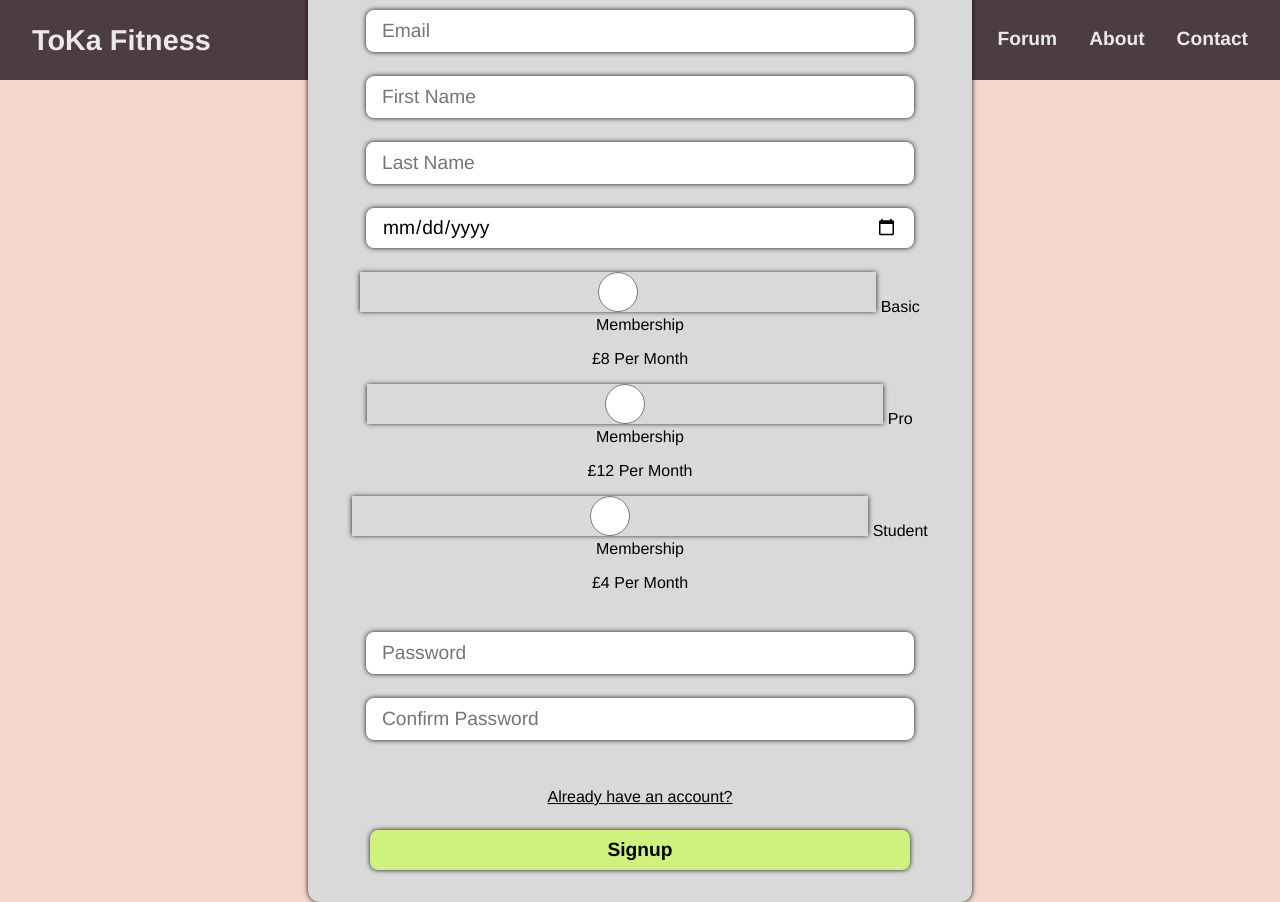
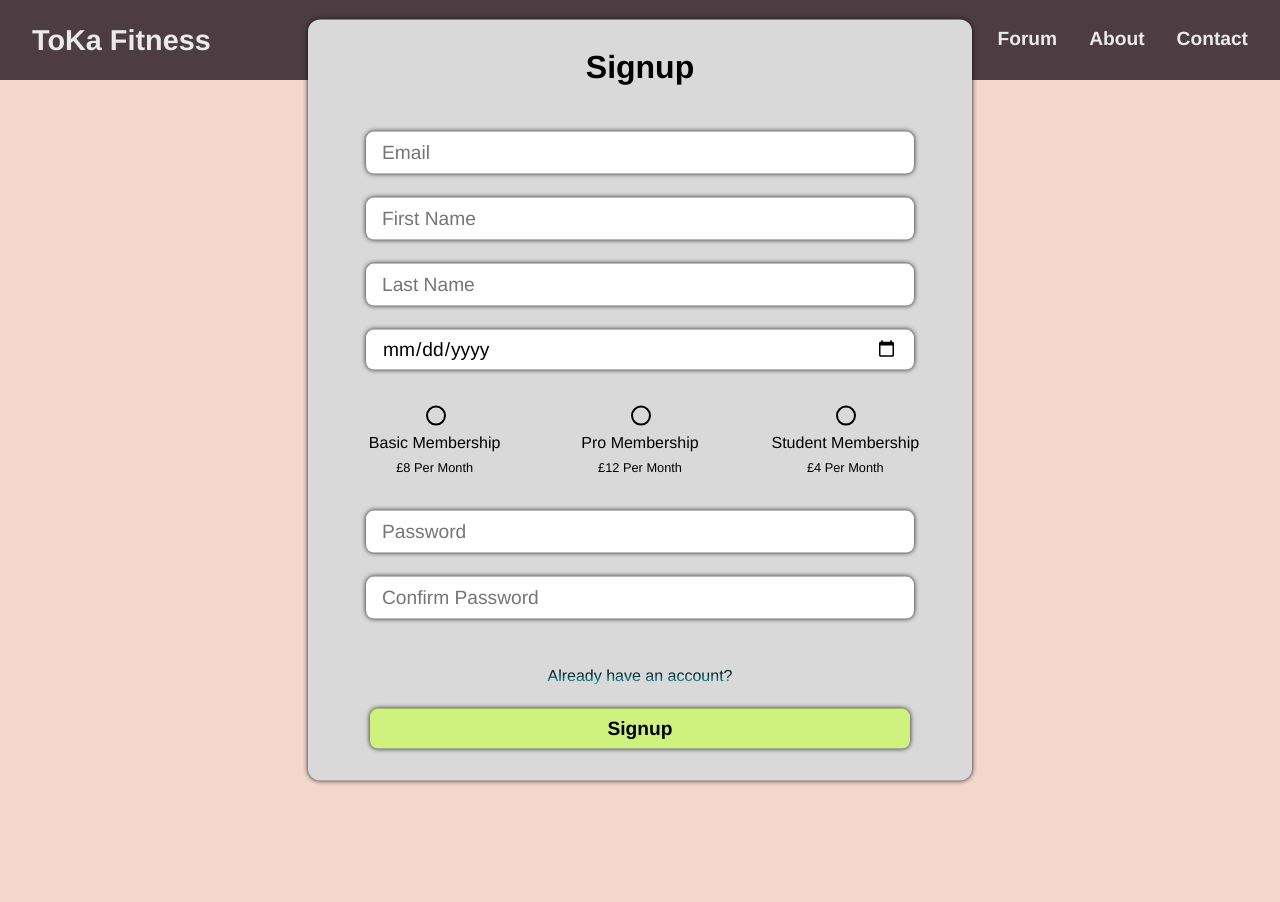
Before and after one commit to JakeJR0/T-Level-Occupational-Specialism-Mock, a PHP site: page /signup.php in a window 1280 px wide. After the commit the page ends 785 px from the top, so only its background shows below. Run offline with PHP 8.4, Linux system fonts and the light colour scheme.

Commit message:
Modifying main.css

```diff
--- a/PHP_Website/static/CSS/main.css
+++ b/PHP_Website/static/CSS/main.css
@@ -6,6 +6,10 @@
 body {
   background-color: #F4D6CC;
   margin: 0;
+}
+
+.center-text {
+  text-align: center;
 }
 
 .navbar {
@@ -128,18 +132,105 @@ body {
   gap: 1.5rem;
   box-shadow: 0px 0px 5px 0px rgb(18, 18, 18);
 }
+.basic-form-container .form-title h1 {
+  margin-bottom: 10px;
+  padding-top: 0;
+}
+.basic-form-container .form-title p {
+  margin-top: 0;
+  padding-top: 0;
+}
+.basic-form-container .errors {
+  display: flex;
+  flex-direction: column;
+  gap: 0.5rem;
+  align-items: center;
+  justify-content: center;
+  margin-bottom: 12px;
+}
+.basic-form-container .errors p {
+  width: 90%;
+  margin: 0;
+  height: 20px;
+  background-color: #d47a7a;
+  color: white;
+  border-radius: 8px;
+  padding: 0.5rem;
+  font-size: 0.8rem;
+  font-weight: bold;
+  box-shadow: 0px 0px 5px 0px rgb(18, 18, 18);
+}
+.basic-form-container .success {
+  width: 80%;
+  margin: 0;
+  height: 20px;
+  background-color: #CFF27E;
+  color: black;
+  border-radius: 8px;
+  padding: 0.5rem;
+  font-size: 0.8rem;
+  margin: auto;
+  font-weight: bold;
+  box-shadow: 0px 0px 5px 0px rgb(18, 18, 18);
+}
 .basic-form-container form {
   display: flex;
   flex-direction: column;
   gap: 1.5rem;
 }
-.basic-form-container form input {
+.basic-form-container form input:not(input[type=checkbox]):not(input[type=radio]) {
   margin: auto;
   width: calc(90% - 1.5rem);
   height: 40px;
   border-radius: 8px;
   padding-inline: 1rem;
   font-size: 1.2rem;
+}
+.basic-form-container form .radio-option {
+  display: flex;
+  flex-direction: row;
+  gap: 1rem;
+  align-items: center;
+  justify-content: center;
+}
+.basic-form-container form .radio-option div {
+  width: 80%;
+  display: flex;
+  flex-direction: column;
+  gap: 0.5rem;
+  align-items: center;
+  justify-content: center;
+  margin-top: 12px;
+  margin-bottom: 12px;
+}
+.basic-form-container form .radio-option div input[type=radio] {
+  width: 20px;
+  height: 20px;
+  appearance: none;
+  display: inline-block;
+  background-clip: content-box;
+  border: 2px solid #000;
+  border-radius: 50%;
+  margin-top: 0;
+  margin-bottom: 0;
+  cursor: pointer;
+}
+.basic-form-container form .radio-option div input[type=radio]:checked {
+  background-color: #0DC9DE;
+  box-shadow: none;
+}
+.basic-form-container form .radio-option div input[type=radio]:checked + label {
+  font-weight: bold;
+}
+.basic-form-container form .radio-option div p:first-child {
+  font-size: 1.2rem;
+  font-weight: normal;
+  margin-bottom: 0;
+}
+.basic-form-container form .radio-option div p {
+  font-size: 0.8rem;
+  font-weight: normal;
+  margin: 0;
 }
 .basic-form-container form textarea {
   margin: auto;
@@ -163,13 +254,20 @@ body {
 .basic-form-container form input[type=submit]:hover, .basic-form-container form button[type=submit]:hover {
   filter: brightness(1.1) saturate(1.1);
 }
-.basic-form-container form input, .basic-form-container form textarea, .basic-form-container form button {
+.basic-form-container form a {
+  text-decoration: none;
+  background-image: linear-gradient(0deg, #0DC9DE, #033035, black);
+  background-clip: text;
+  -webkit-background-clip: text;
+  color: transparent;
+}
+.basic-form-container form input:not(input[type=radio]), .basic-form-container form textarea, .basic-form-container form button {
   box-shadow: 0px 0px 5px 0px rgb(18, 18, 18);
   border: none;
   transition: border 0.3s ease-in-out;
   font-size: 1.2rem;
 }
-.basic-form-container form input:active, .basic-form-container form input:focus, .basic-form-container form textarea:active, .basic-form-container form textarea:focus, .basic-form-container form button:active, .basic-form-container form button:focus {
+.basic-form-container form input:not(input[type=radio]):active, .basic-form-container form input:not(input[type=radio]):focus, .basic-form-container form textarea:active, .basic-form-container form textarea:focus, .basic-form-container form button:active, .basic-form-container form button:focus {
   border: none;
   outline: 2px solid #0DC9DE;
 }
```
